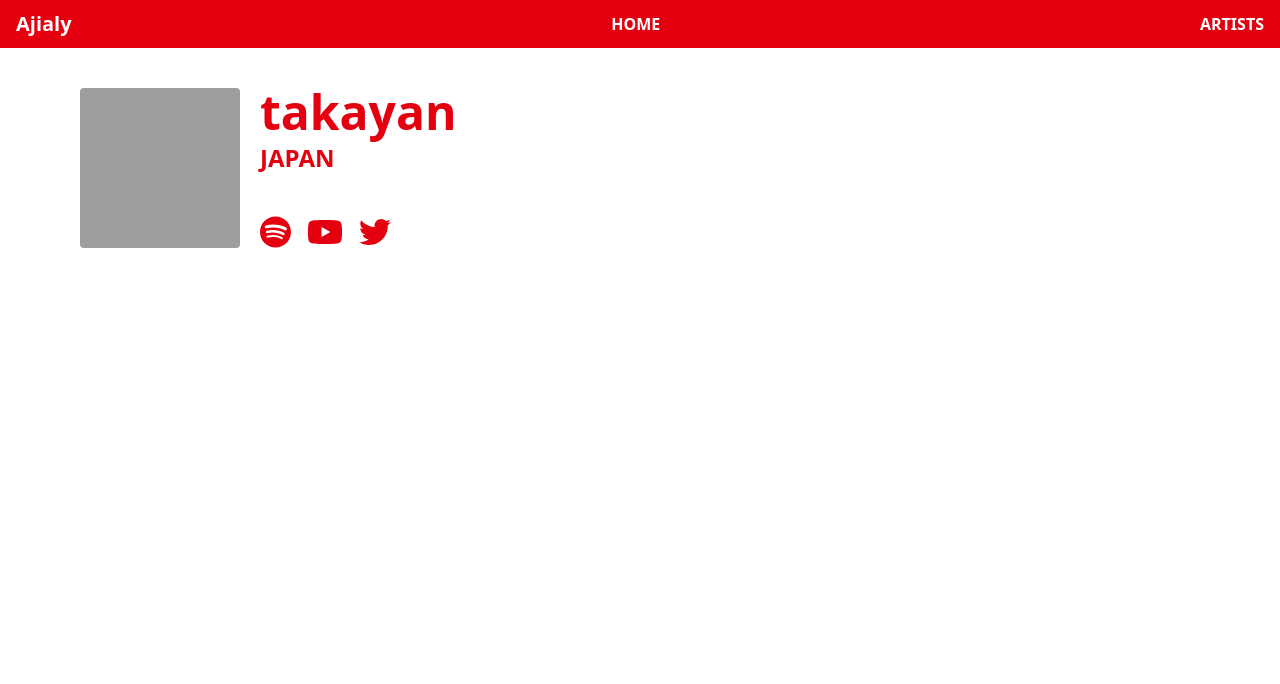
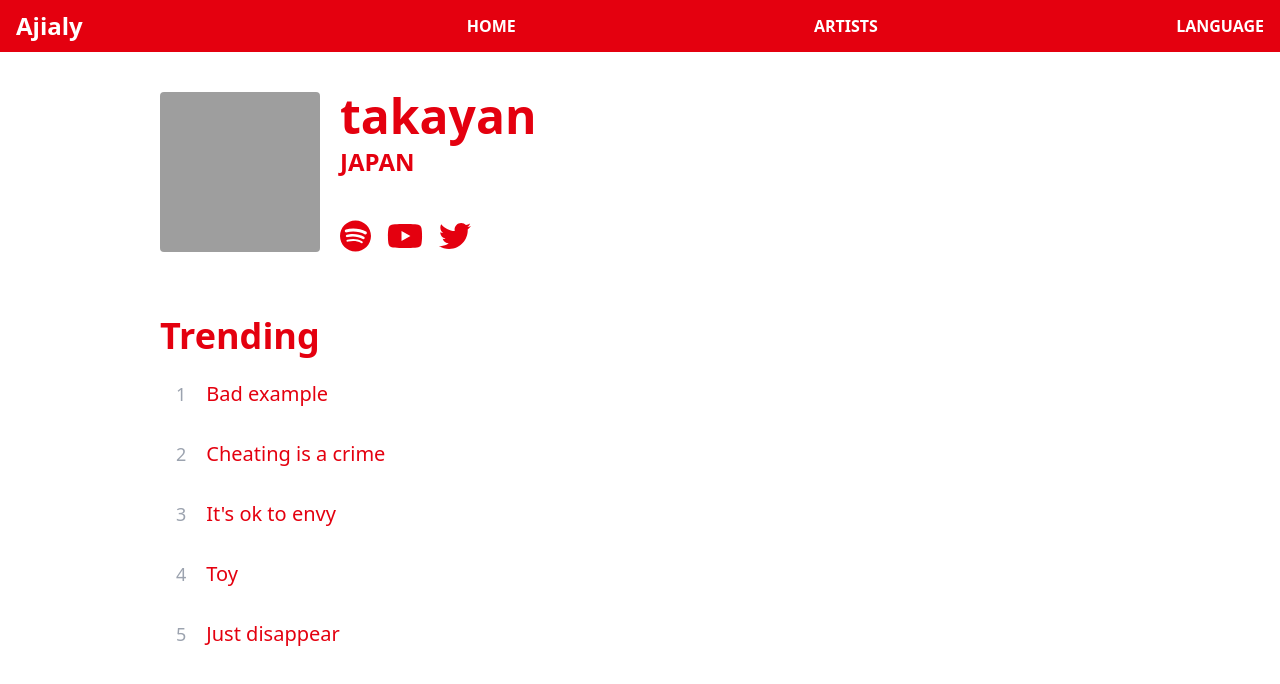
Before and after one commit to gabsschrodinger/ajialy-web-client, an Angular app: page /artist in a window 1280 px wide. Shown: the top 684 px of the page. Built offline with nearby package versions, Linux system fonts and the light colour scheme; grey boxes are pictures that could not be loaded.

Commit message:
Adds trending section in the mock artist page

```diff
--- a/src/app/app.component.html
+++ b/src/app/app.component.html
@@ -1,5 +1,5 @@
 <app-navbar></app-navbar>
 
-<div class="content container mx-auto px-20 pt-10" role="main">
+<div class="content container mx-auto px-40 pt-10" role="main">
   <router-outlet></router-outlet>
 </div>
--- a/src/app/components/navbar/navbar.component.html
+++ b/src/app/components/navbar/navbar.component.html
@@ -1,7 +1,25 @@
-<nav class="bg-app-red border-gray-200 px-2 sm:px-4 py-2.5">
-  <div class="container flex flex-wrap justify-between items-center mx-auto">
-      <p class="text-white font-bold text-xl hover:cursor-pointer" [routerLink]="['/']">Ajialy</p>
-      <p class="text-white font-bold text-base hover:cursor-pointer" [routerLink]="['/']">HOME</p>
-      <p class="text-white font-bold text-base hover:cursor-pointer" [routerLink]="['/artist']">ARTISTS</p>
+<nav class="bg-app-red border-gray-200 px-2 sm:px-4 py-2.5 flex">
+  <p
+    class="text-white font-bold text-2xl hover:cursor-pointer"
+    [routerLink]="['/']"
+  >
+    Ajialy
+  </p>
+  <div
+    class="container flex flex-wrap justify-between items-center mr-auto ml-96"
+  >
+    <p
+      class="text-white font-bold text-base hover:cursor-pointer"
+      [routerLink]="['/']"
+    >
+      HOME
+    </p>
+    <p
+      class="text-white font-bold text-base hover:cursor-pointer"
+      [routerLink]="['/artist']"
+    >
+      ARTISTS
+    </p>
+    <p class="text-white font-bold text-base hover:cursor-pointer">LANGUAGE</p>
   </div>
 </nav>
--- a/src/app/pages/artist/artist.component.html
+++ b/src/app/pages/artist/artist.component.html
@@ -34,3 +34,34 @@
     </div>
   </div>
 </div>
+
+<section class="mt-16">
+  <h2 class="text-4xl text-app-red font-bold">Trending</h2>
+
+  <div
+    class="flex p-4 mt-2 hover:cursor-pointer hover:bg-slate-100 duration-300"
+  >
+    <p class="text-lg text-gray-400">1</p>
+    <p class="ml-5 text-xl text-app-red">Bad example</p>
+  </div>
+
+  <div class="flex p-4 hover:cursor-pointer hover:bg-slate-100 duration-300">
+    <p class="text-lg text-gray-400">2</p>
+    <p class="ml-5 text-xl text-app-red">Cheating is a crime</p>
+  </div>
+
+  <div class="flex p-4 hover:cursor-pointer hover:bg-slate-100 duration-300">
+    <p class="text-lg text-gray-400">3</p>
+    <p class="ml-5 text-xl text-app-red">It's ok to envy</p>
+  </div>
+
+  <div class="flex p-4 hover:cursor-pointer hover:bg-slate-100 duration-300">
+    <p class="text-lg text-gray-400">4</p>
+    <p class="ml-5 text-xl text-app-red">Toy</p>
+  </div>
+
+  <div class="flex p-4 hover:cursor-pointer hover:bg-slate-100 duration-300">
+    <p class="text-lg text-gray-400">5</p>
+    <p class="ml-5 text-xl text-app-red">Just disappear</p>
+  </div>
+</section>
```
